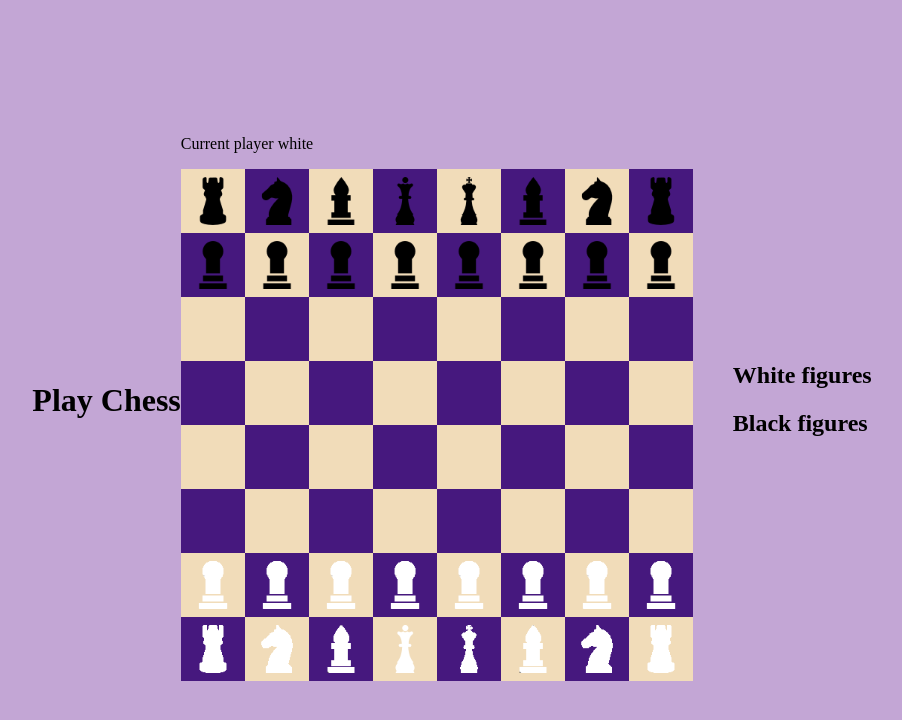
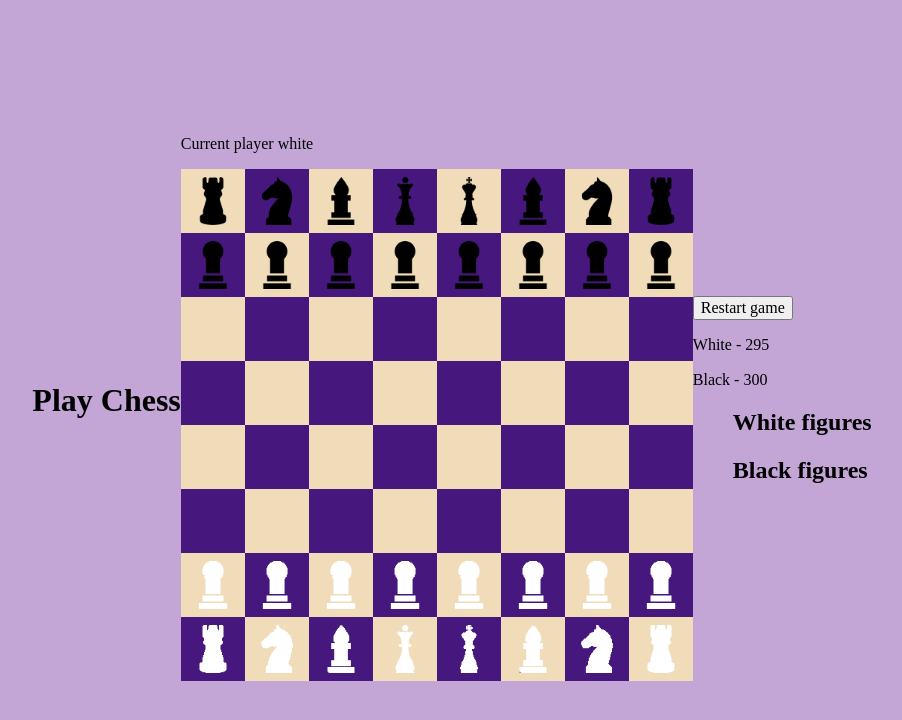
Before and after one commit to IVKrylova/chess, a React (Create React App) app: page / in a window 1280 px wide. Shown: the top 720 px of the page, without its empty margins (188-1090 px from the left). Built offline with nearby package versions, Linux system fonts and the light colour scheme.

Commit message:
feat: add timer

```diff
--- a/src/components/App/App.tsx
+++ b/src/components/App/App.tsx
@@ -4,6 +4,7 @@ import { Colors } from '../../models/Colors';
 import { PlayerClass } from '../../models/PlayerClass';
 import Board from '../Board/Board';
 import LostFigures from '../LostFigures/LostFigures';
+import Timer from '../Timer/Timer';
 import './App.css';
 
 const App = () => {
@@ -38,6 +39,11 @@ const App = () => {
         currentPlayer={currentPlayer}
         swapPlayer={swapPlayer}
       />
+      <section className='game-state'>
+        <Timer
+          restart={restart}
+          currentPlayer={currentPlayer}
+        />
         <ul className='block-lost-figures'>
           <LostFigures
             title='White figures'
@@ -48,6 +54,7 @@ const App = () => {
             figures={board.lostBlackFigures}
           />
         </ul>
+      </section>
     </div>
   );
 }
--- /dev/null
+++ b/src/components/Timer/Timer.tsx
@@ -0,0 +1,46 @@
+import { FC, useState, useRef, useEffect } from 'react';
+import { Colors } from '../../models/Colors';
+import { PlayerClass } from '../../models/PlayerClass';
+
+interface TimerProps {
+  currentPlayer: PlayerClass | null,
+  restart: () => void,
+}
+
+const Timer: FC<TimerProps> = ({ currentPlayer, restart }) => {
+  const [whiteTime, setWhiteTime] = useState<number>(300);
+  const [blackTime, setBlackTime] = useState<number>(300);
+  const timer = useRef<null | ReturnType<typeof setInterval>>(null);
+
+  useEffect(() => {
+    startTimer();
+  }, [currentPlayer])
+
+  const decrementWhiteTimer = () => {
+    setWhiteTime(prev => prev - 1);
+  }
+
+  const decrementBlackTimer = () => {
+    setBlackTime(prev => prev - 1);
+  }
+
+  const startTimer = () => {
+    if (timer.current) clearInterval(timer.current);
+
+    const callback = currentPlayer?.color === Colors.WHITE ? decrementWhiteTimer : decrementBlackTimer;
+
+    timer.current = setInterval(callback, 1000);
+  }
+
+  return (
+    <div>
+      <button type='button' onClick={restart}>
+        Restart game
+      </button>
+      <p>{`White - ${whiteTime}`}</p>
+      <p>{`Black - ${blackTime}`}</p>
+    </div>
+  );
+}
+
+export default Timer;
```
Also changed, not shown: src/components/Timer/Timer.css (added). Lines whose indentation alone changed are shown as unchanged.
